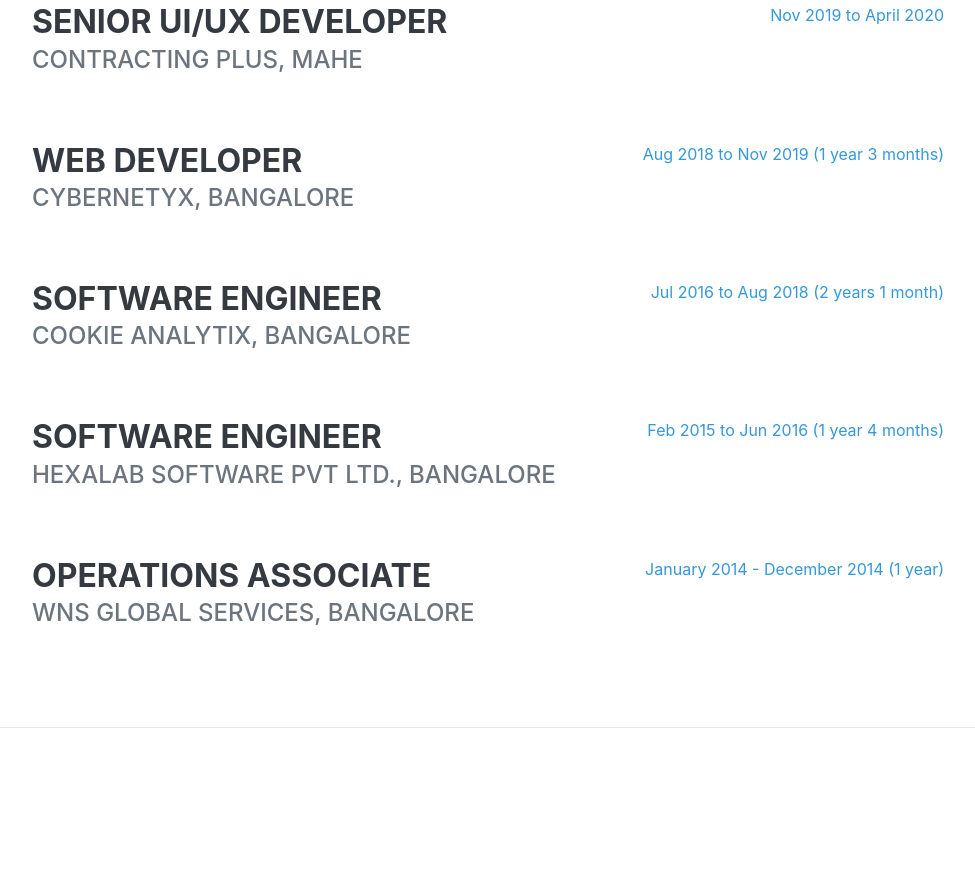
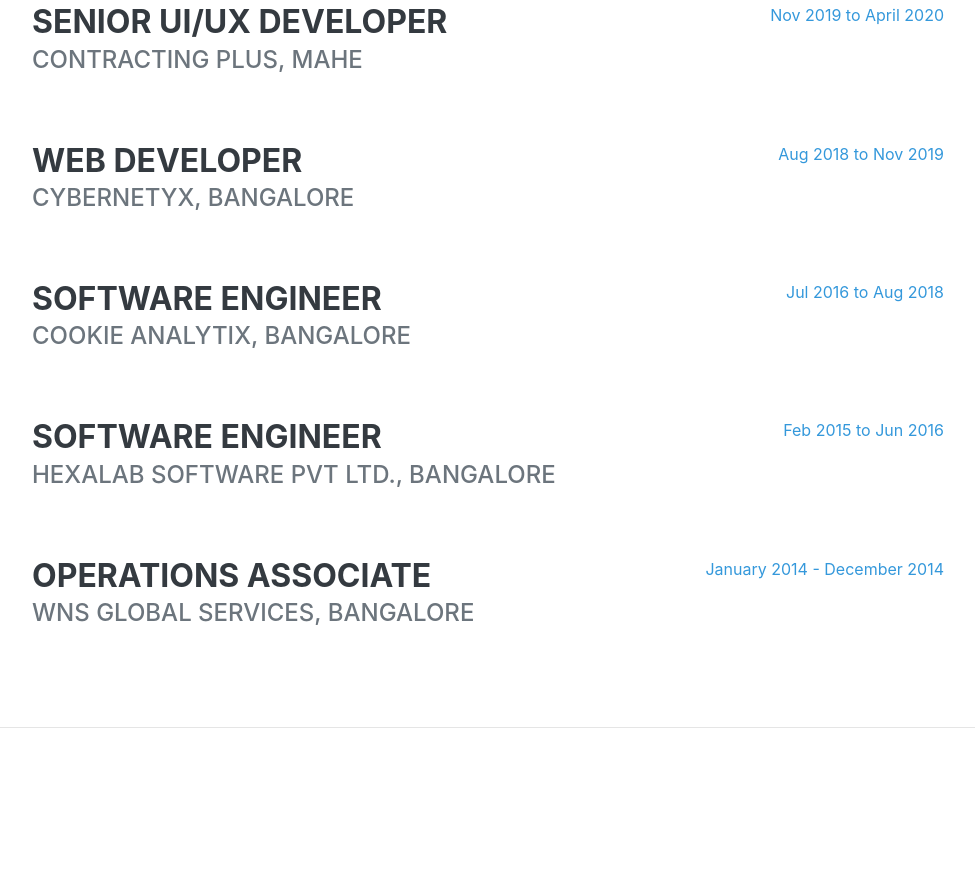
Before and after one commit to sooraj771989/profile, a plain HTML site: page index.html in a window 1280 px wide. Shown: the part 993-1877 px from the top of the page, without its empty margins (288-1263 px from the left). Drawn offline with nearby package versions, Linux system fonts and the light colour scheme; a web font is replaced by a local one.

Commit message:
Update index.html

```diff
--- a/index.html
+++ b/index.html
@@ -101,7 +101,7 @@
                         <h3 class="mb-0">Web Developer</h3>
                         <div class="subheading mb-3">Cybernetyx, Bangalore</div>
                     </div>
-                    <div class="flex-shrink-0"><span class="text-primary">Aug 2018 to Nov 2019 (1 year 3 months)</span>
+                    <div class="flex-shrink-0"><span class="text-primary">Aug 2018 to Nov 2019</span>
                     </div>
                 </div>
                 <div class="d-flex flex-column flex-md-row justify-content-between mb-5">
@@ -109,7 +109,7 @@
                         <h3 class="mb-0">Software Engineer</h3>
                         <div class="subheading mb-3">Cookie Analytix, Bangalore</div>
                     </div>
-                    <div class="flex-shrink-0"><span class="text-primary">Jul 2016 to Aug 2018 (2 years 1 month)</span>
+                    <div class="flex-shrink-0"><span class="text-primary">Jul 2016 to Aug 2018</span>
                     </div>
                 </div>
                 <div class="d-flex flex-column flex-md-row justify-content-between mb-5">
@@ -117,7 +117,7 @@
                         <h3 class="mb-0">Software Engineer</h3>
                         <div class="subheading mb-3">Hexalab Software Pvt Ltd., Bangalore</div>
                     </div>
-                    <div class="flex-shrink-0"><span class="text-primary">Feb 2015 to Jun 2016 (1 year 4 months)</span>
+                    <div class="flex-shrink-0"><span class="text-primary">Feb 2015 to Jun 2016</span>
                     </div>
                 </div>
                 <div class="d-flex flex-column flex-md-row justify-content-between">
@@ -125,7 +125,7 @@
                         <h3 class="mb-0">Operations Associate</h3>
                         <div class="subheading mb-3">WNS Global Services, Bangalore</div>
                     </div>
-                    <div class="flex-shrink-0"><span class="text-primary">January 2014 - December 2014 (1 year)</span>
+                    <div class="flex-shrink-0"><span class="text-primary">January 2014 - December 2014</span>
                     </div>
                 </div>
             </div>
```
